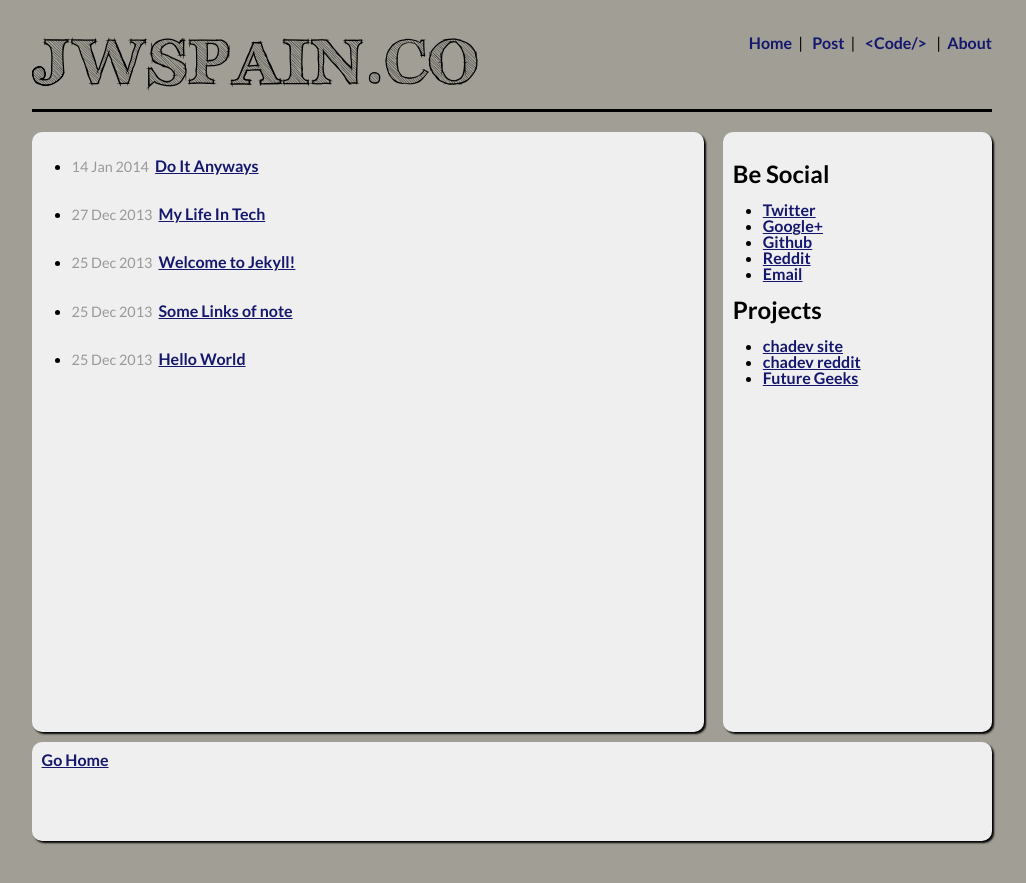
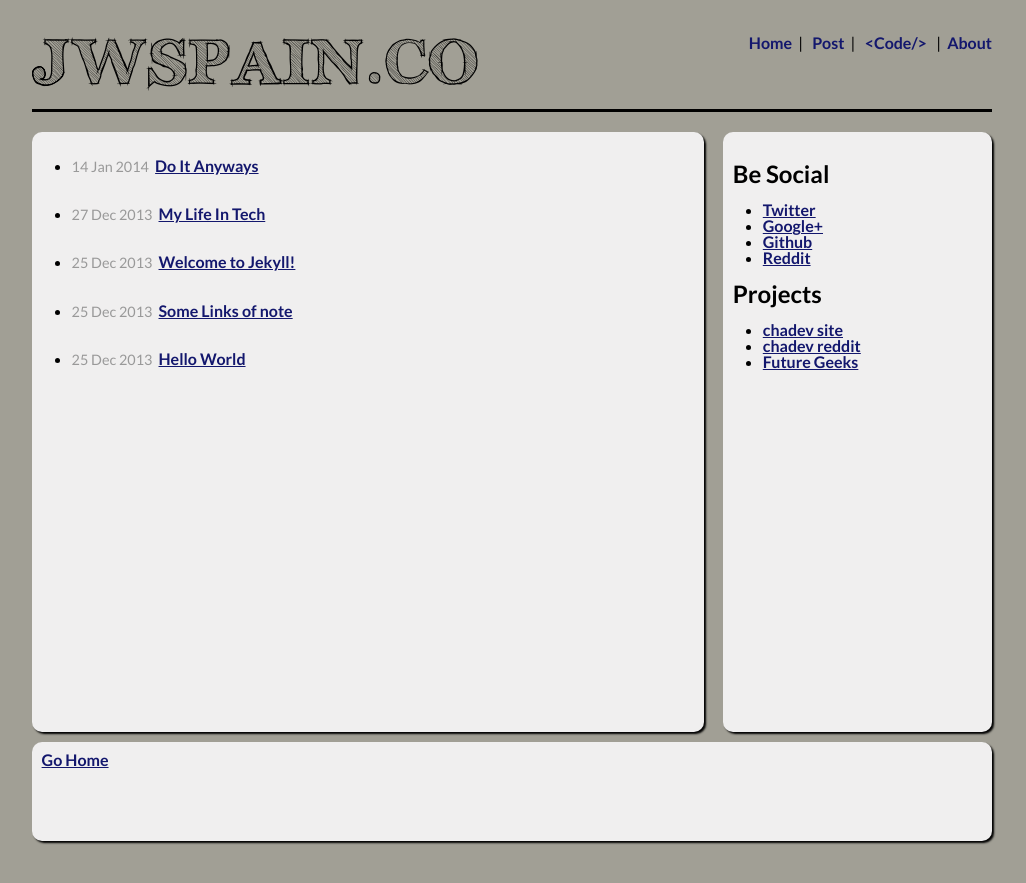
Before and after one commit to juzten/mysite, a Jekyll site: the page built from index.html, in a window 1280 px wide. Shown: the top 883 px of the page, without its empty margins (128-1154 px from the left). Built offline with Jekyll 4.4.1, drawn with Linux system fonts in a browser that asks for light colours; Markdown is read by kramdown in place of the engine named in the settings.

```diff
--- a/_layouts/about.html
+++ b/_layouts/about.html
@@ -44,7 +44,6 @@
             <li><a href="https://plus.google.com/+JustinSpainisawesome/posts">Google+</a></li>
             <li><a href="https://github.com/juzten">Github</a></li>
                       <li><a href="http://www.reddit.com/user/juzten">Reddit</a></li>
-          <li><a href="mailto:juzten@gmail.com">Email</a></li>
           </ul>
 
           <br>
--- a/_layouts/default.html
+++ b/_layouts/default.html
@@ -58,7 +58,6 @@
             <li><a href="https://plus.google.com/+JustinSpainisawesome/posts">Google+</a></li>
             <li><a href="https://github.com/juzten">Github</a></li>
                       <li><a href="http://www.reddit.com/user/juzten">Reddit</a></li>
-          <li><a href="mailto:juzten@gmail.com">Email</a></li>
           </ul>
 
           <br>
--- a/_layouts/post.html
+++ b/_layouts/post.html
@@ -45,7 +45,6 @@
             <li><a href="https://plus.google.com/+JustinSpainisawesome/posts">Google+</a></li>
             <li><a href="https://github.com/juzten">Github</a></li>
                       <li><a href="http://www.reddit.com/user/juzten">Reddit</a></li>
-          <li><a href="mailto:juzten@gmail.com">Email</a></li>
           </ul>
 
           <br>
```
